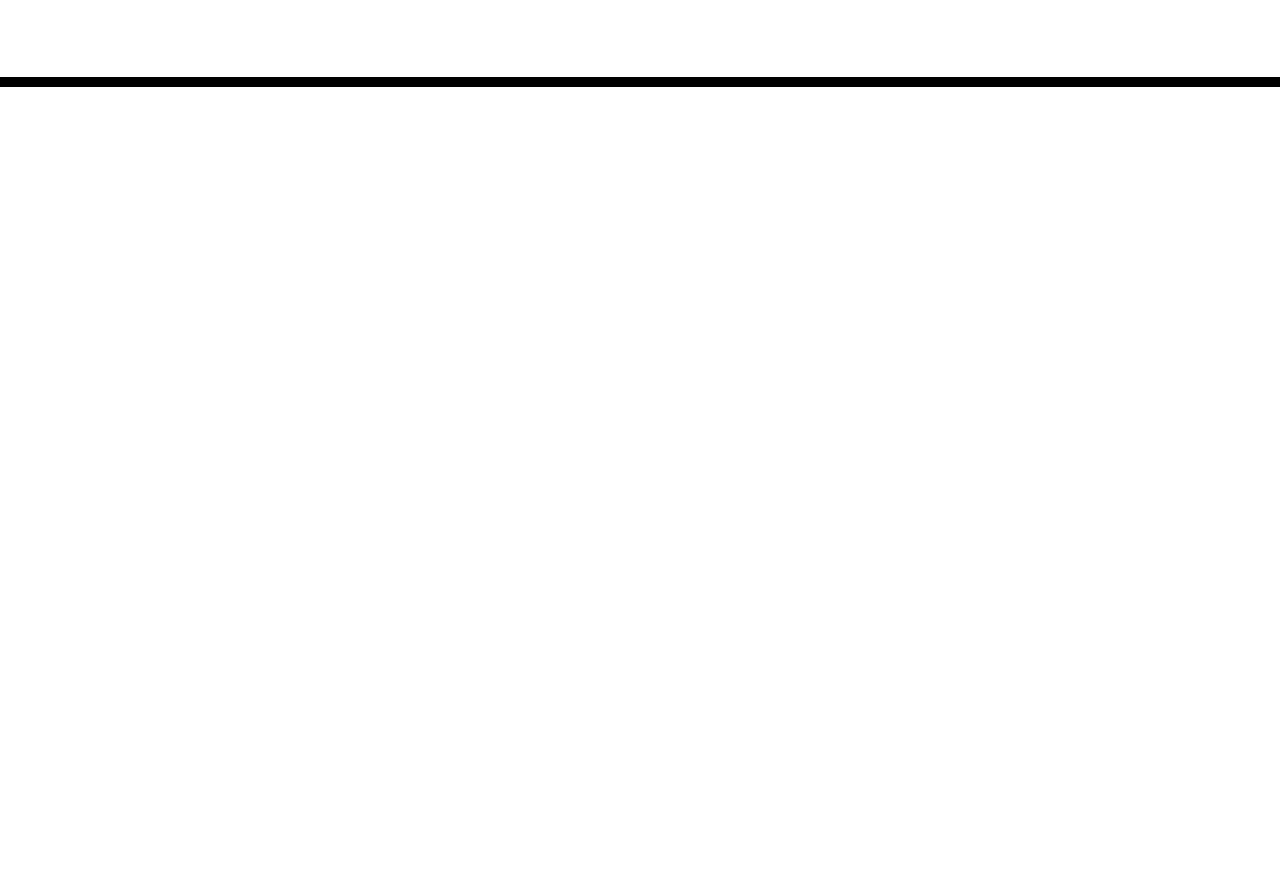
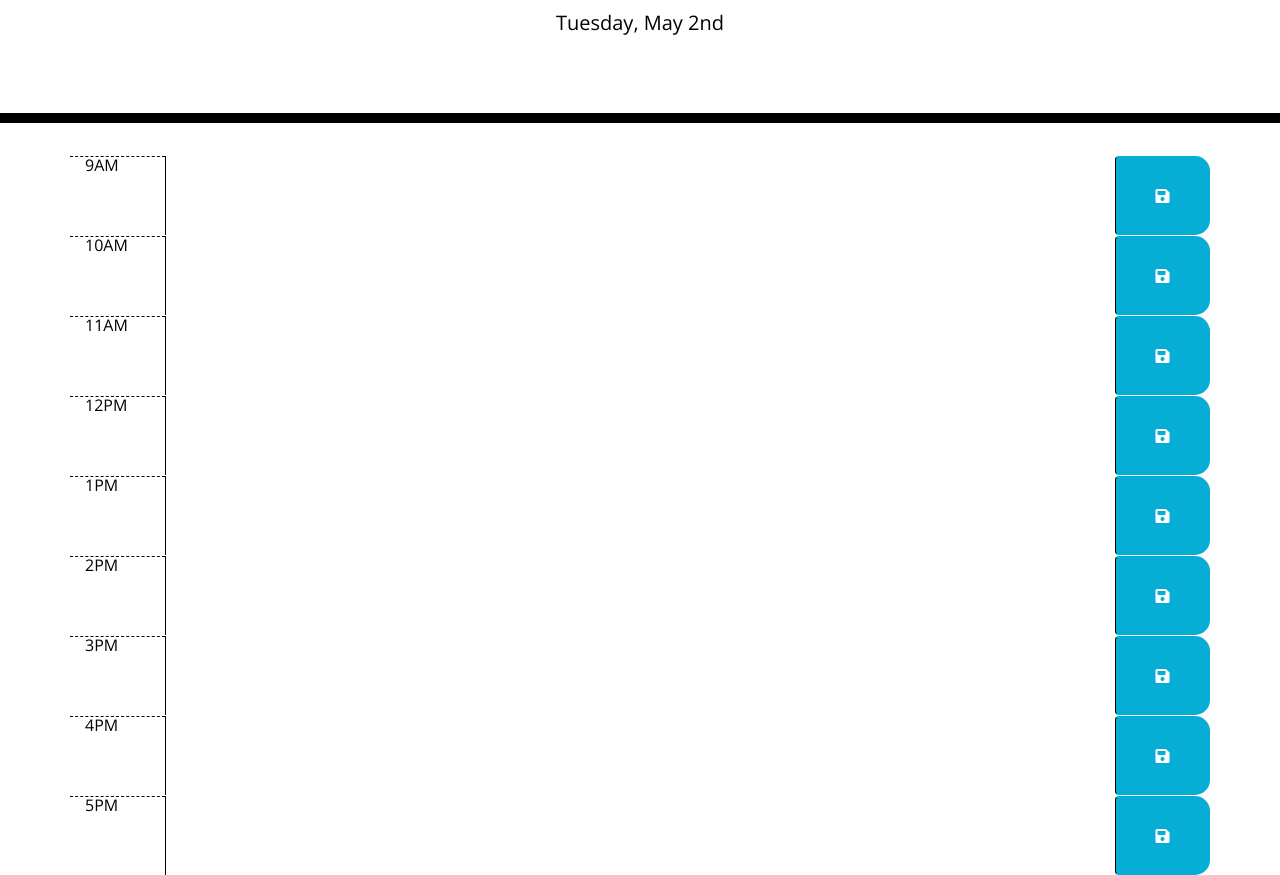
Before and after one commit to mamaspaspa/Daily-Planner-App, a plain HTML site: page starter/index.html in a window 1280 px wide. Shown: the part 181-1056 px from the top of the page. Before the commit the page ends 800 px from the top, so only its background shows below. Drawn offline with nearby package versions, Linux system fonts and the light colour scheme.

Commit message:
Added files

```diff
--- a/starter/index.html
+++ b/starter/index.html
@@ -30,9 +30,94 @@
     </header>
     <div class="container">
       <!-- Timeblocks go here -->
+            <!--9AM-->
+            <div id="hour-9" class="row timeblock">
+              <div class="col-md-1 hour">9AM</div>
+
+              <textarea class="col-md-10 description"></textarea>
+
+              <button class="btn saveBtn col-md-1"><i class="fas fa-save"></i></button>
+
+            </div>
+
+            <!--10AM-->
+            <div id="hour-10" class="row timeblock">
+              <div class="col-md-1 hour">10AM</div>
+
+              <textarea class="col-md-10 description"></textarea>
+
+              <button class="btn saveBtn col-md-1"><i class="fas fa-save"></i></button>
+            </div>
+
+            <!--11Am-->
+            <div id="hour-11" class="row timeblock">
+              <div class="col-md-1 hour">11AM</div>
+
+              <textarea class="col-md-10 description"></textarea>
+
+              <button class="btn saveBtn col-md-1"><i class="fas fa-save"></i></button>
+            </div>
+
+            <!--12PM-->
+            <div id="hour-12" class="row timeblock">
+              <div class="col-md-1 hour">12PM</div>
+
+              <textarea class="col-md-10 description"></textarea>
+
+              <button class="btn saveBtn col-md-1"><i class="fas fa-save"></i></button>
+            </div>
+
+            <!--1PM-->
+            <div id="hour-13" class="row timeblock">
+              <div class="col-md-1 hour">1PM</div>
+
+              <textarea class="col-md-10 description"></textarea>
+
+              <button class="btn saveBtn col-md-1"><i class="fas fa-save"></i></button>
+            </div>
+
+            <!--2PM-->
+            <div id="hour-14" class="row timeblock">
+              <div class="col-md-1 hour">2PM</div>
+
+              <textarea class="col-md-10 description"></textarea>
+
+              <button class="btn saveBtn col-md-1"><i class="fas fa-save"></i></button>
+            </div>
+
+            <!--3PM-->
+            <div id="hour-15" class="row timeblock">
+              <div class="col-md-1 hour">3PM</div>
+
+              <textarea class="col-md-10 description"></textarea>
+
+              <button class="btn saveBtn col-md-1"><i class="fas fa-save"></i></button>
+            </div>
+
+            <!--4PM-->
+            <div id="hour-16" class="row timeblock">
+              <div class="col-md-1 hour">4PM</div>
+
+              <textarea class="col-md-10 description"></textarea>
+
+              <button class="btn saveBtn col-md-1"><i class="fas fa-save"></i></button>
+            </div>
+
+            <!--5PM-->
+            <div id="hour-17" class="row timeblock">
+              <div class="col-md-1 hour">5PM</div>
+
+              <textarea class="col-md-10 description"></textarea>
+
+              <button class="btn saveBtn col-md-1"><i class="fas fa-save"></i></button>
+            </div>
+
+          </div>
     </div>
 
     <script src="https://cdnjs.cloudflare.com/ajax/libs/jquery/3.2.1/jquery.min.js"></script>
     <script src="https://cdnjs.cloudflare.com/ajax/libs/moment.js/2.24.0/moment.min.js"></script>
+    <script src="script.js"></script>
+
   </body>
 </html>
--- /dev/null
+++ b/starter/script.js
@@ -0,0 +1,69 @@
+$(document).ready(function() {
+
+  //set save buttons to make it so they listen to events
+  $(".saveBtn").on("click", function() {
+
+    var value = $(this).siblings(".description").val();
+    var time = $(this).parent().attr("id");
+
+    console.log('value:',value);
+    console.log('time:',time);
+
+    //save values into language storage as their time ID
+    localStorage.setItem(time, value);
+    });
+
+  function hourUpdater() {
+
+    var currentHour = moment().hours();
+
+    // jQuery loop over all blocks
+    $(".time-block").each(function() {
+      var blockHour = parseInt($(this).attr("id").split("-")[1]);
+
+
+      if (blockHour < currentHour) {
+        $(this).addClass("past");
+      } else if (blockHour === currentHour) {
+        $(this).removeClass("past").addClass("present");
+        // Hours on calendar taking place after current hour of day, row will appear green as determined by class "future"--removing "past" and "present"
+      } else {
+        $(this).removeClass("past present").addClass("future");
+      }
+    });
+  }
+
+  // calling the hourUpdater function
+  hourUpdater();
+
+  // get stored data from localStorage and apply it into the row
+  var hour9 = localStorage.getItem("hour-9");
+  $("#hour-9 .description").val(hour9);
+
+  var hour10 = localStorage.getItem("hour-10");
+  $("#hour-10 .description").val(hour10);
+
+  var hour11 = localStorage.getItem("hour-11");
+  $("#hour-11 .description").val(hour11);
+
+  var hour12 = localStorage.getItem("hour-12");
+  $("#hour-12 .description").val(hour12);
+
+  var hour13 = localStorage.getItem("hour-13");
+  $("#hour-13 .description").val(hour13);
+
+  var hour14 = localStorage.getItem("hour-14");
+  $("#hour-14 .description").val(hour14);
+
+  var hour15 = localStorage.getItem("hour-15");
+  $("#hour-15 .description").val(hour15);
+
+  var hour16 = localStorage.getItem("hour-16");
+  $("#hour-16 .description").val(hour16);
+
+  var hour17 = localStorage.getItem("hour-17");
+  $("#hour-17 .description").val(hour17);
+
+
+  $("#currentDay").text(moment().format("dddd, MMMM Do"));
+});
```
